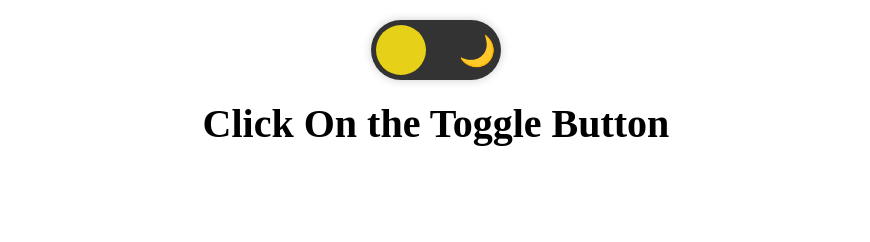
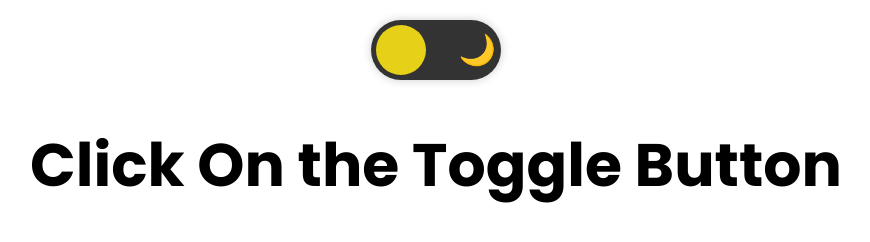
Before and after one commit to SunnyKumar-code/dark-mode, a plain HTML site: page index.html in a window 1280 px wide. Shown: the whole page, without its empty margins (204-1074 px from the left). Drawn offline with Linux system fonts and the light colour scheme.

Commit message:
add font

```diff
--- a/style.css
+++ b/style.css
@@ -1,3 +1,6 @@
+
+@import url('https://fonts.googleapis.com/css2?family=Poppins:ital,wght@0,100;0,200;0,300;0,400;0,500;0,600;0,700;0,800;0,900;1,100;1,200;1,300;1,400;1,500;1,600;1,700;1,800;1,900&display=swap');
+
 *{
     padding: 0;
     margin: 0;
@@ -8,6 +11,7 @@
 body{
     width: 100vw;
     height: 100vh;
+    font-family: "Poppins", sans-serif;
     transition: background-color 0.2s ease-in-out;
 }
 .toggle{
@@ -38,7 +42,9 @@ body{
 
 }
 h1{
-    font-size: 40px;
+    margin-top: 40px;
+    font-size: 60px;
+
   text-align: center;
   transition: filter 0.2s ease-in-out;
 
```
